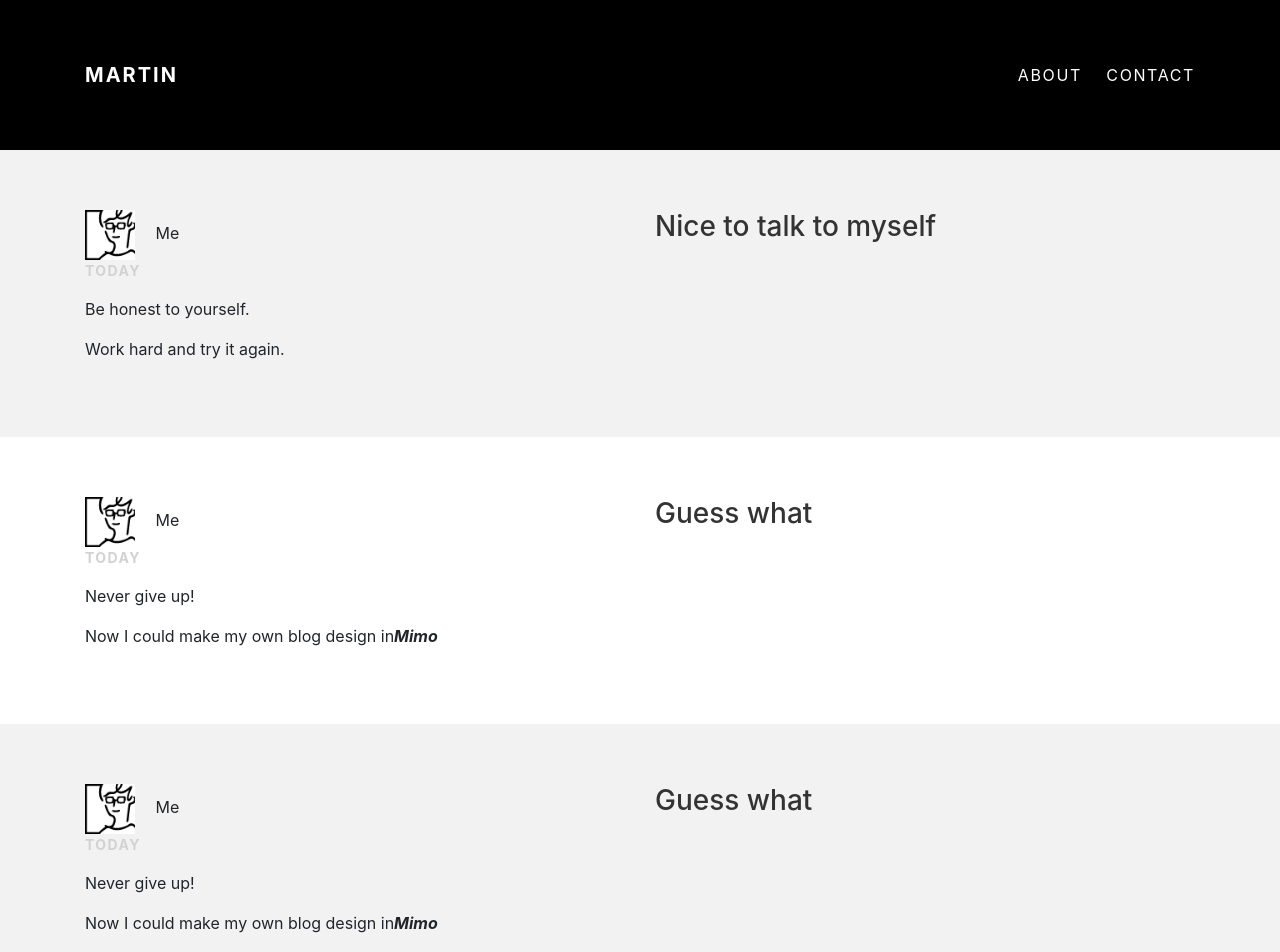
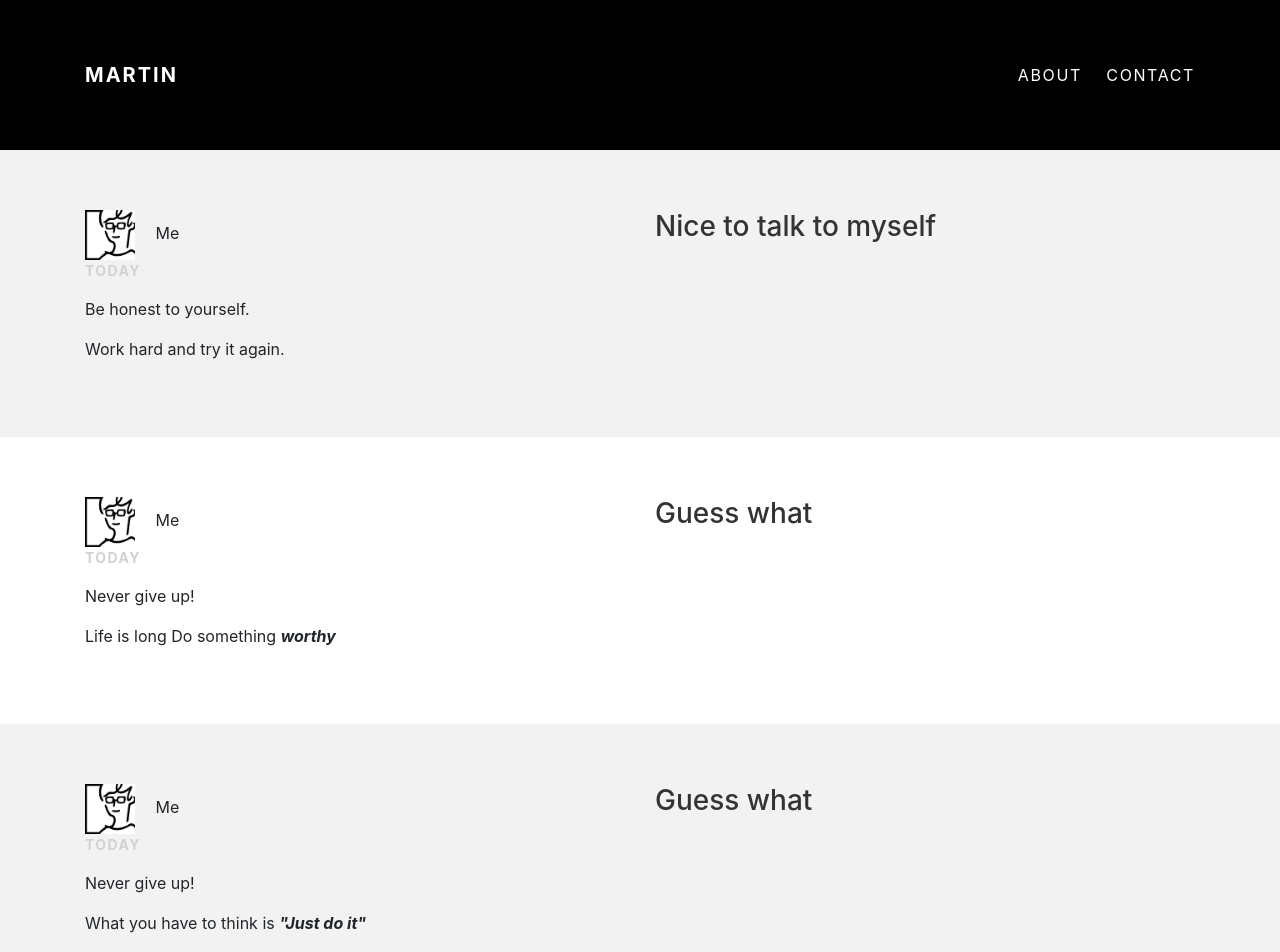
Before and after one commit to hisoya/hisoya.github.io, a plain HTML site: page index.html in a window 1280 px wide. Shown: the top 952 px of the page. Drawn offline with nearby package versions, Linux system fonts and the light colour scheme; a web font is replaced by a local one.

Commit message:
Update index.html
添加个人描述

```diff
--- a/index.html
+++ b/index.html
@@ -45,7 +45,7 @@
         <h3 class="post-title col-md-6">Guess what</h3>
         <div class="post-content col-md-12">
             <p>Never give up!</p>
-            <p>Now I could make my own blog design in<em><strong>Mimo</strong></em></p>
+            <p>Life is long Do something <em><strong>worthy</strong></em></p>
         </div>
     </div>
     </div>
@@ -61,7 +61,7 @@
         <h3 class="post-title col-md-6">Guess what</h3>
         <div class="post-content col-md-12">
             <p>Never give up!</p>
-            <p>Now I could make my own blog design in<em><strong>Mimo</strong></em></p>
+            <p>What you have to think is <em><strong>"Just do it"</strong></em></p>
         </div>
         </div>
     </div>
```
